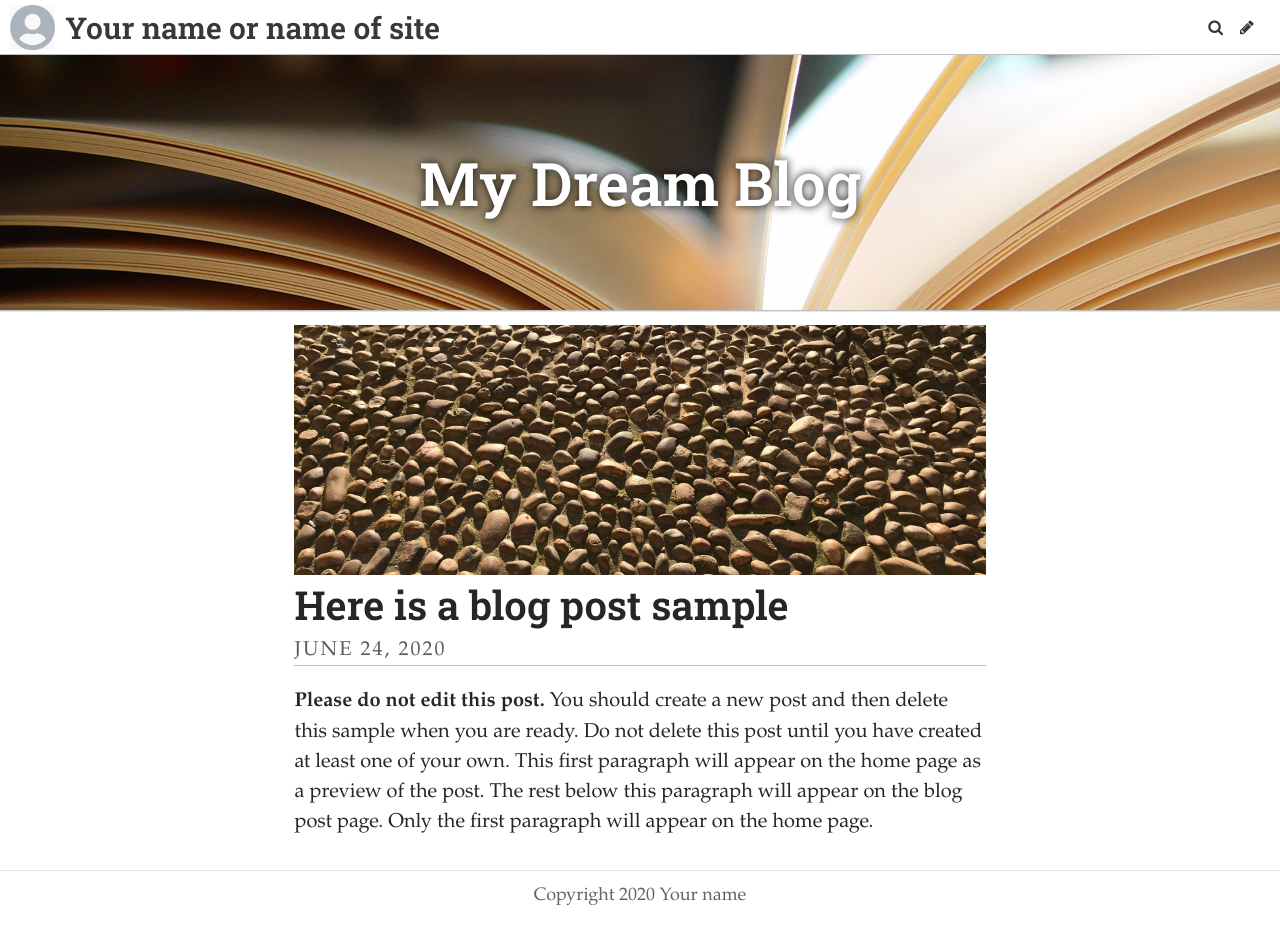
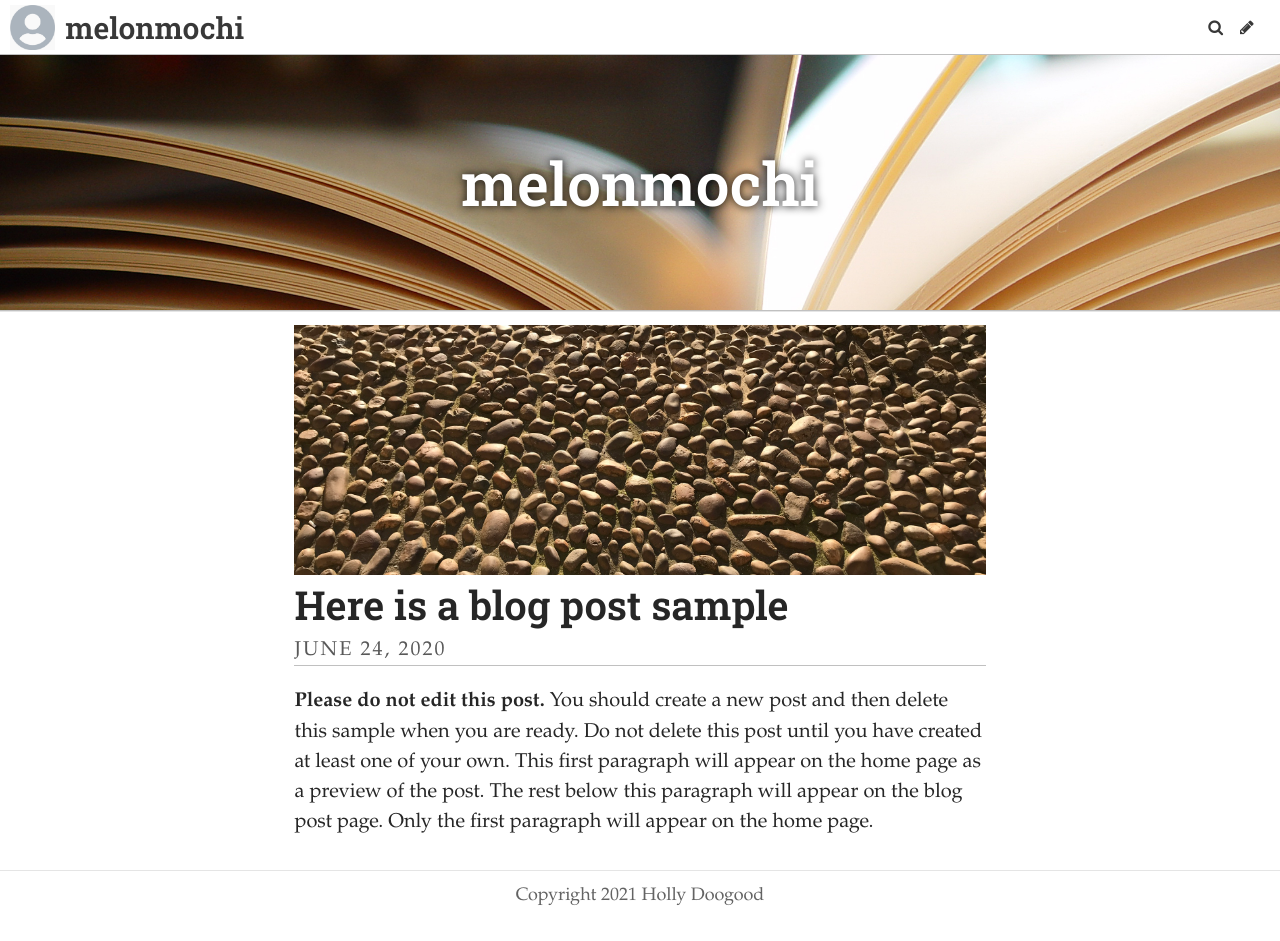
Before and after one commit to Hol1999/Hollyrecipewebsite, a Jekyll site: the page built from index.html, in a window 1280 px wide. Built offline with Jekyll 4.4.1, drawn with Linux system fonts in a browser that asks for light colours; some web fonts are replaced; the list of posts is cut into pages by our own code.

Commit message:
Update Settings “general”

```diff
--- a/_data/settings.yml
+++ b/_data/settings.yml
@@ -1,12 +1,12 @@
-title: Your name or name of site
+title: melonmochi
 description: A website with a blog
-header_text: My Dream Blog
+footer_text: Copyright 2021 Holly Doogood
+header_feature_image: ../uploads/pages.jpg
+header_text: melonmochi
 header_text_color: "#ffffff"
-footer_text: Copyright 2020 Your name
-header_feature_image: ../uploads/pages.jpg
-bannerheight: "20vmax"
-gridlayout: false
+bannerheight: 20vmax
 logo: /uploads/logo.jpg
 favicon: /uploads/favicon.ico
+gridlayout: false
+fixednavbar: false
 upzoom: true
-fixednavbar: false
```
